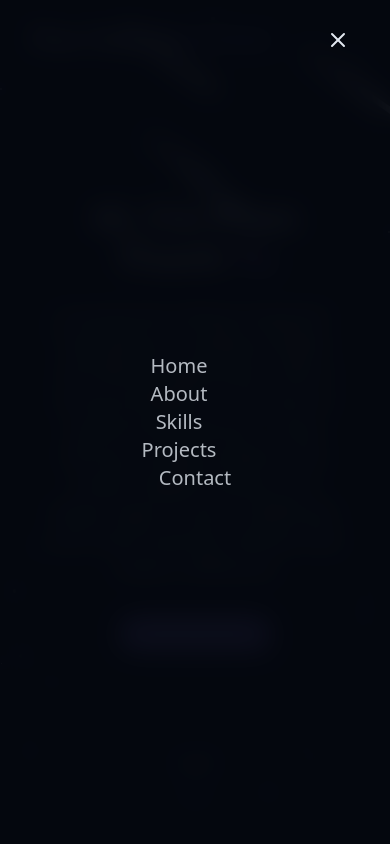
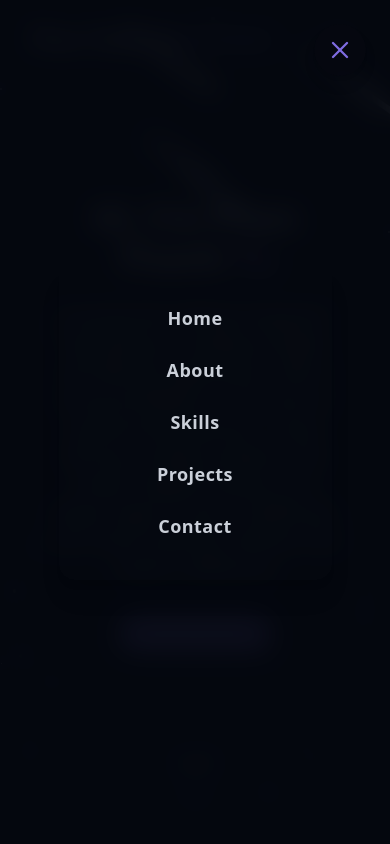
Before and after one commit to mudotet/My-PortFolio, a React (Vite) app: page / in a window 390 px wide. Shown: the top 844 px of the page. Built offline with nearby package versions, Linux system fonts and the light colour scheme.

Commit message:
fix the mobile navbar

```diff
--- a/src/components/Navbar.jsx
+++ b/src/components/Navbar.jsx
@@ -63,26 +63,33 @@ export const Navbar = () => {
         </button>
         <div
           className={cn(
-            // Fix typos in class names below
-            "fixed inset-0 bg-background/95 backdrop-blur-md z-49 flex flex-col items-center justify-center",
-            "transition-all duration-300 md:hidden",
+            "fixed inset-0 z-50 flex items-center justify-center bg-background/95 backdrop-blur-md transition-all duration-300 md:hidden",
             isMenuOpen
               ? "opacity-100 pointer-events-auto"
               : "opacity-0 pointer-events-none"
           )}
         >
-          <div className="flex flex-col space-x-8 text-xl">
+          {/* Close Button */}
+          <button
+            onClick={() => setIsMenuOpen(false)}
+            className="absolute top-6 right-6 p-3 rounded-full bg-background/80 hover:bg-background/60 shadow-lg transition"
+            aria-label="Close Menu"
+          >
+            <X size={28} className="text-primary" />
+          </button>
+          {/* Menu Items */}
+          <nav className=" rounded-2xl shadow-xl px-10 py-10 flex flex-col items-center gap-6 min-w-[70vw]">
             {navItems.map((item, key) => (
               <a
                 href={item.href}
                 key={key}
-                className="text-foreground/80 hover:text-primary transition-colors duration-300"
+                className="text-lg font-semibold text-foreground/90 hover:text-primary transition-colors duration-200 tracking-wide"
                 onClick={() => setIsMenuOpen(false)}
               >
                 {item.name}
               </a>
             ))}
-          </div>
+          </nav>
         </div>
       </div>
     </nav>
```
